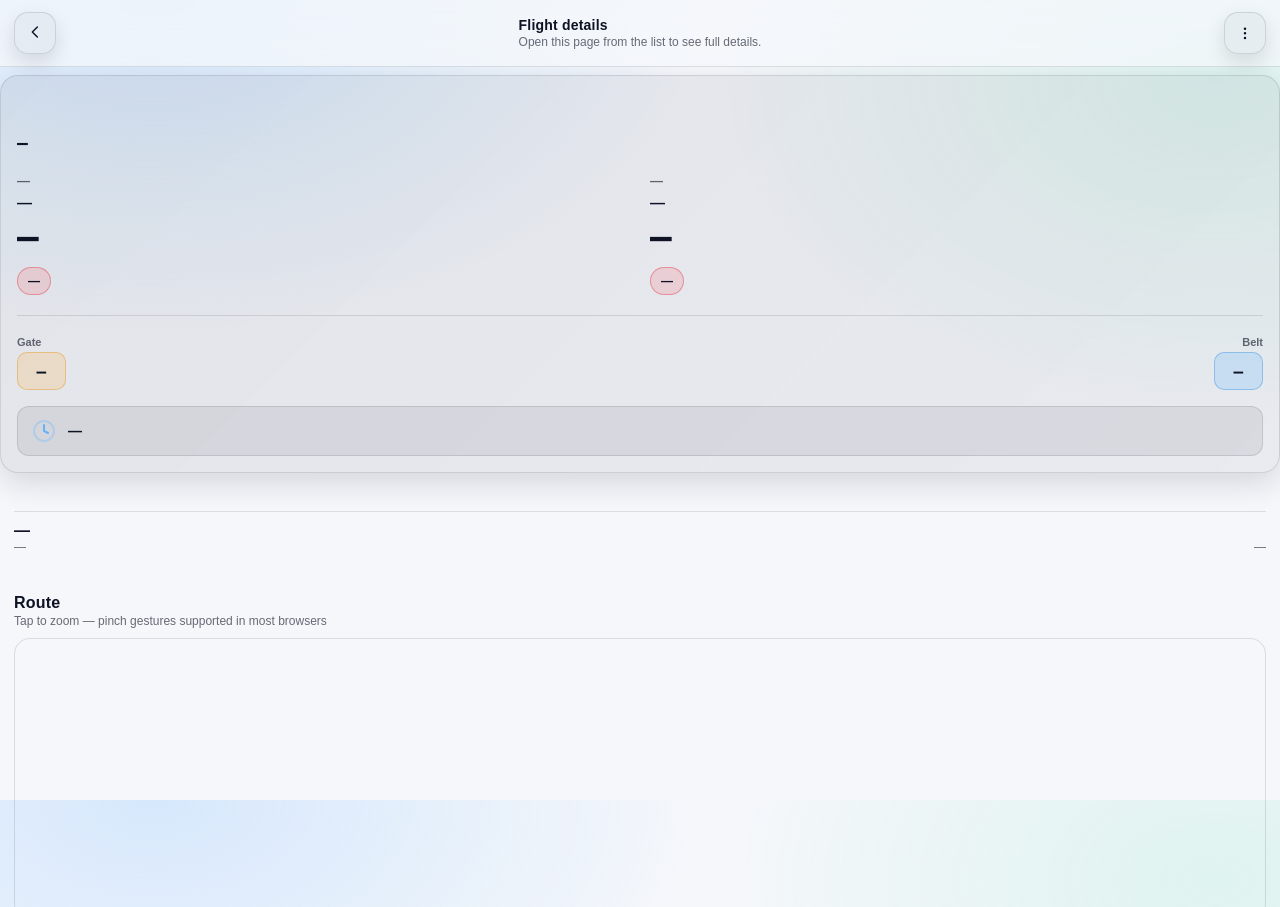
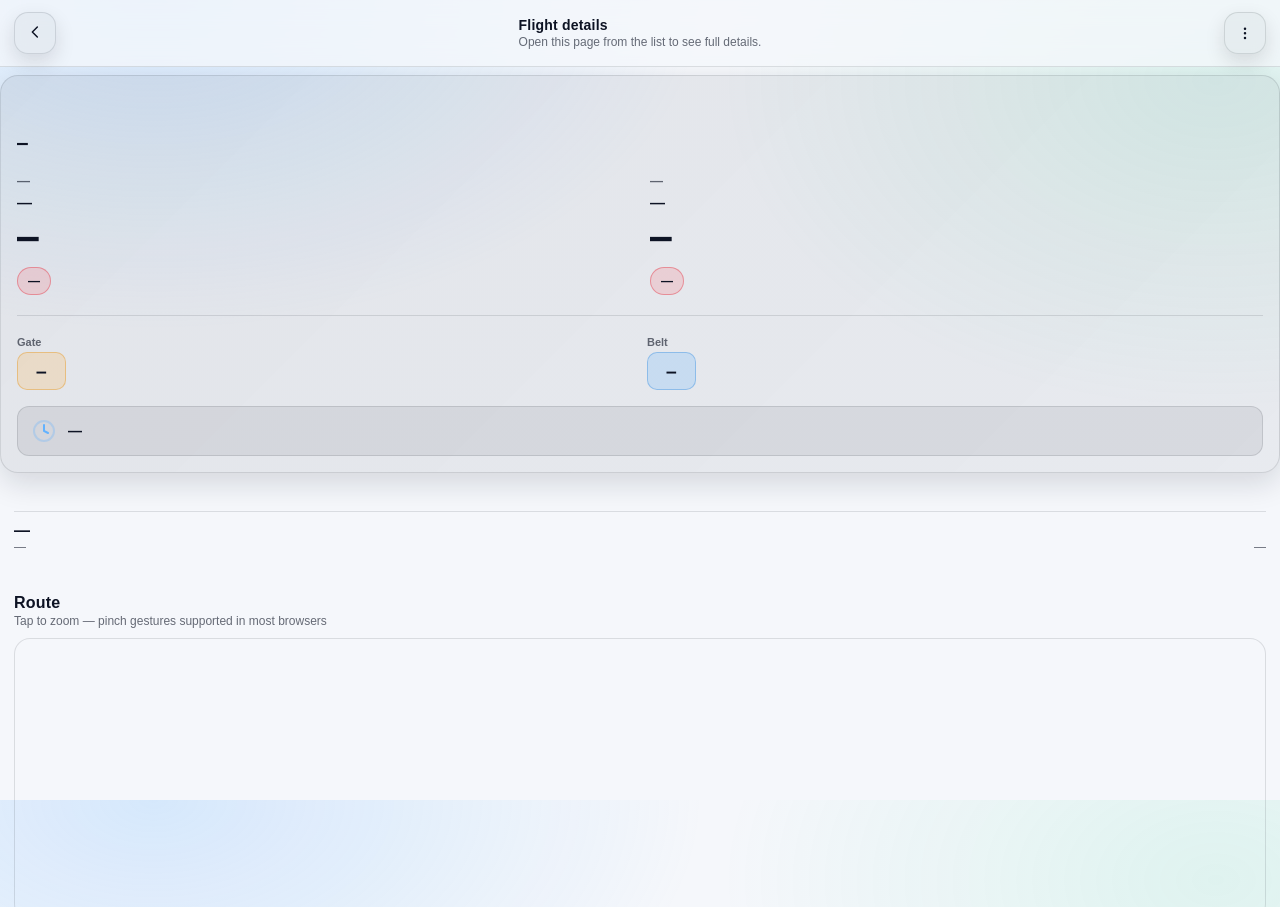
Before and after one commit to cjchiffers/bristol-airport-app, a plain HTML site: page flight-details.html in a window 1280 px wide. Shown: the top 907 px of the page. Drawn offline with nearby package versions, Linux system fonts and the light colour scheme.

Commit message:
update code

```diff
--- a/flight-details.css
+++ b/flight-details.css
@@ -154,12 +154,14 @@
   gap: 4px;
 }
 
-/* Right column (arrival) should align to the arrival time block */
+/* Right column (arrival): keep it in column 2, but align content to the left
+   so the Belt pill sits under the arrival airport/time rather than hugging the card edge. */
 .hero-info-item:nth-child(2){
-  justify-self: end;
-  align-items: flex-end;
-  text-align: right;
+  justify-self: start;
+  align-items: flex-start;
+  text-align: left;
 }
+
 
 .hero-info-label {
   font-size: 11px;
--- a/flight-details.html
+++ b/flight-details.html
@@ -52,7 +52,6 @@
   <div class="hero-header-left">
     <div class="hero-airline" id="heroAirline" aria-label="Airline">
       <img class="airline-logo airline-logo--hero" id="heroAirlineLogo" alt="" loading="lazy" />
-      <div class="airline-initials airline-initials--hero" id="heroAirlineInitials" aria-hidden="true"></div>
       <span class="airline-name airline-name--hero" id="heroAirlineName"></span>
     </div>
 
```
